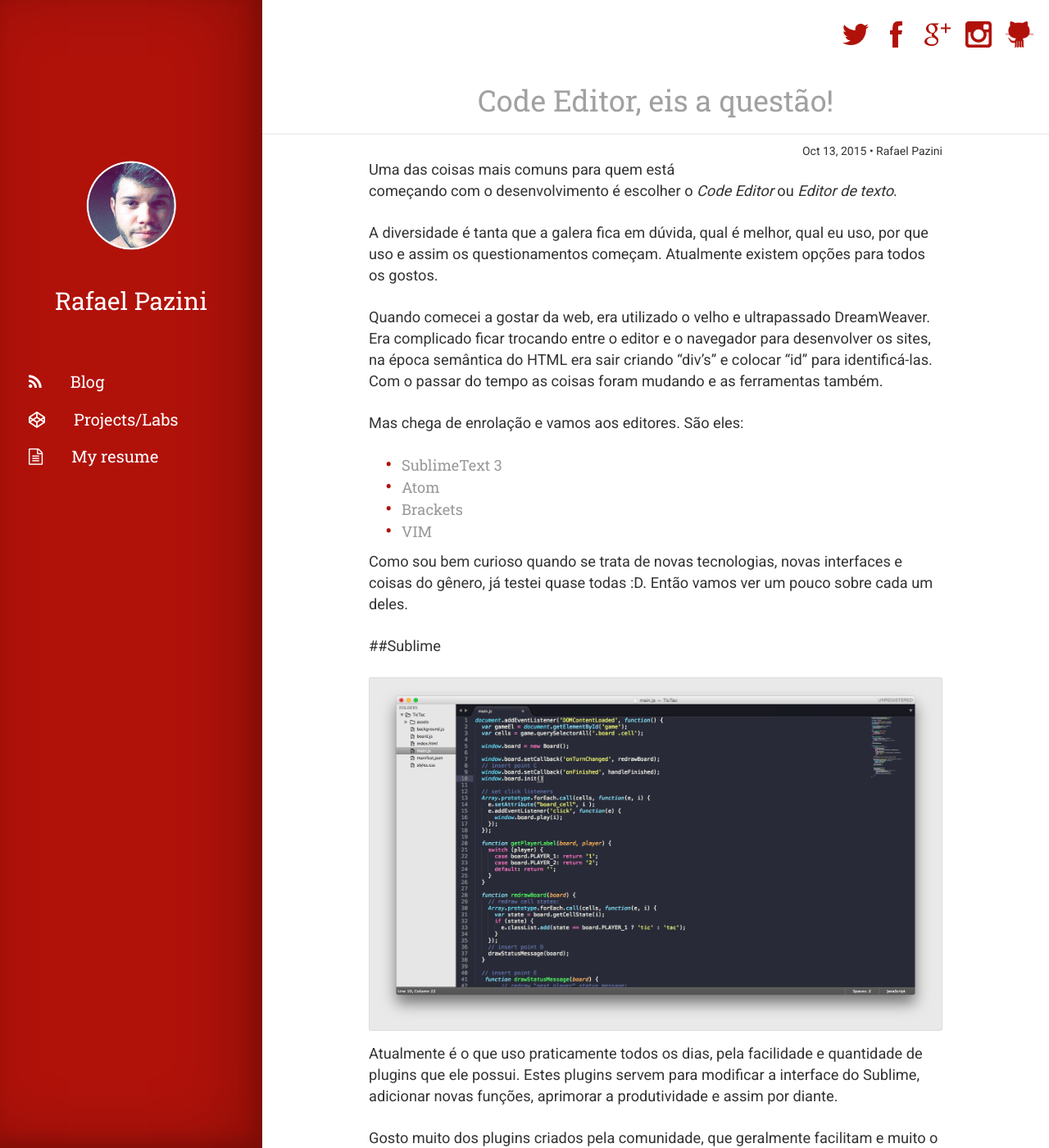
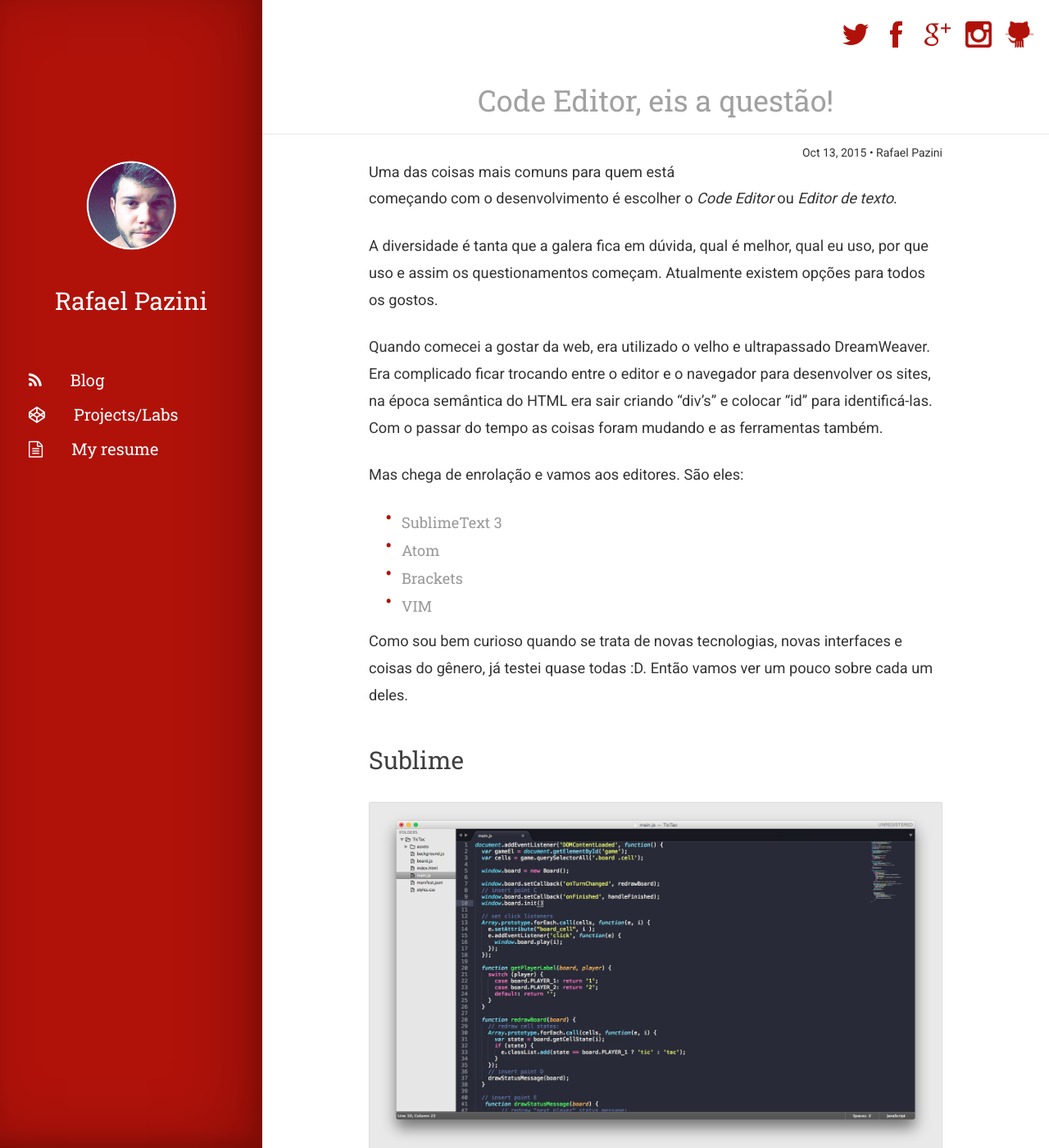
Before and after one commit to rflpazini/old-personal-rflpazini.com, a Jekyll site: the page built from _posts/2015-10-13-code-editor.md, in a window 1280 px wide and 1400 px high. Shown: the whole window at 82% size. Built offline with Jekyll 4.4.1, drawn with Linux system fonts in a browser that asks for light colours; nearby versions of some CDN libraries; some of the changed text lies outside the part shown.

Commit message:
Make same changes
Fix a layout issue and correct a markdown tag for headers

```diff
--- a/_posts/2015-10-13-code-editor.md
+++ b/_posts/2015-10-13-code-editor.md
@@ -20,7 +20,8 @@ Mas chega de enrolação e vamos aos editores. São eles:
 
 Como sou bem curioso quando se trata de novas tecnologias, novas interfaces e coisas do gênero, já testei quase todas :D. Então vamos ver um pouco sobre cada um deles.
 
-##Sublime
+Sublime
+---
 
 ![SublimeText3](/assets/img/posts/sublime.jpg)
 
@@ -32,7 +33,8 @@ Eu uso vários plugins no meu Sublime, como por exemplo, [Emmet](http://emmet.io
 
 Caso queira saber mais detalhadamente do que o sublime é capaz, existe um [guia](http://www.sublimetext.com/docs/3/) feito pelos próprios desenvolvedores que explica detalhadamente algumas funções.
 
-##Atom
+Atom
+---
 
 ![Atom](/assets/img/posts/atom.jpg)
 
@@ -50,7 +52,8 @@ Além de todas as features legais que já são nativas nele, como a auto ideaç
 
 Vale a pena conferir!
 
-##Brackets
+Brackets
+---
 
 ![Brackets](/assets/img/posts/brackets.jpg)
 
@@ -62,7 +65,8 @@ Outra função que se destaca nele é a possibilidade de acessar rapidamente as
 
 Assim como os outros podemos instalar plugins nele para facilitar nosso trabalho. Indico para quem está começando e quer saber e aprender com o que realmente está mexendo, além dele ter um servidor http nativo, o que pode ajudar muito na hora de desenvolver.
 
-##VIM
+VIM
+---
 
 ![VIM](/assets/img/posts/vim.jpg)
 
--- a/assets/css/main.css
+++ b/assets/css/main.css
@@ -6,6 +6,7 @@
 body,
 html {
     font-family: 'Roboto', sans-serif;
+    line-height: 1.8em;
 }
 
 a {
@@ -186,6 +187,10 @@ blockquote p {
     font-style: italic;
 }
 
+.post-content {
+  line-height: 1.8em;
+}
+
 .post-content img {
     padding: 8px;
     border: 1px solid #DBDBDB !important;
@@ -199,6 +204,10 @@ blockquote p {
 .post-content img:after {
     width: 100%;
     text-align: center !important;
+}
+
+.post-content h2 {
+  padding-bottom: 25px;
 }
 
 .navbar {
```
